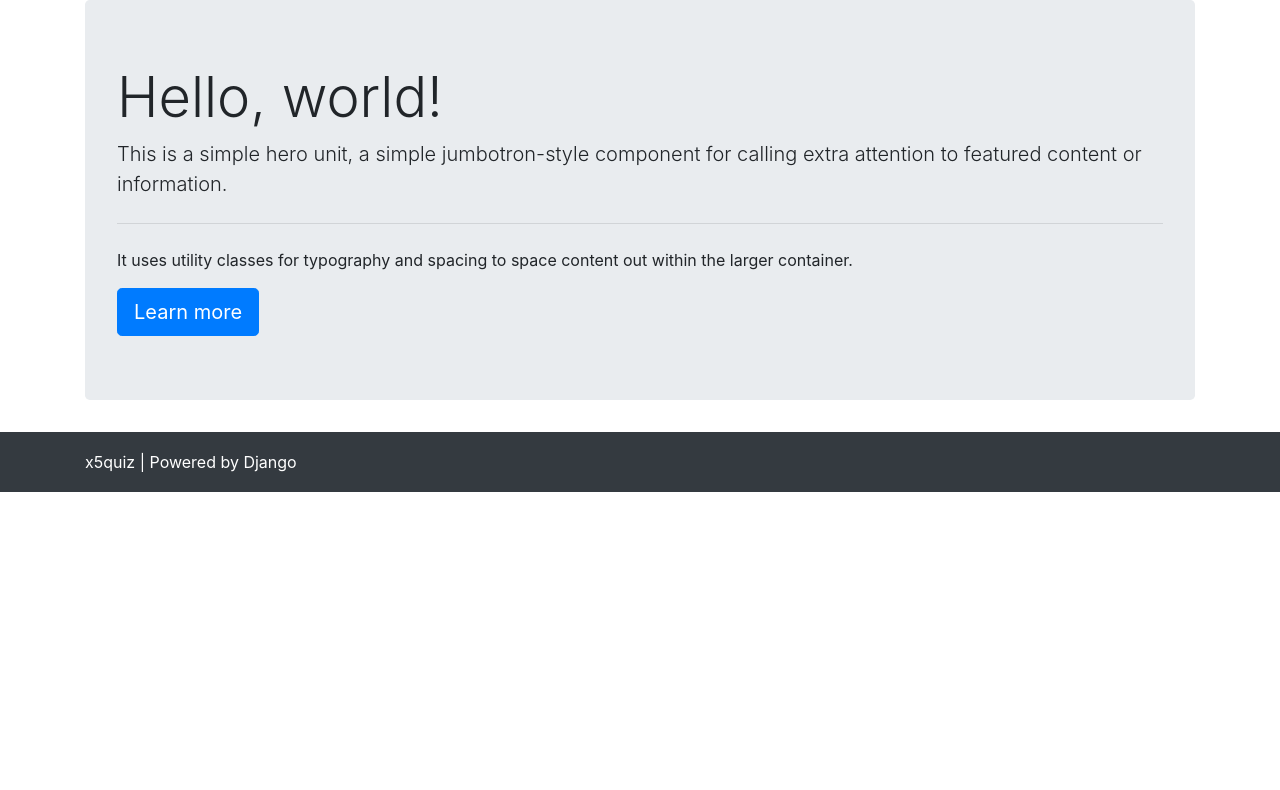
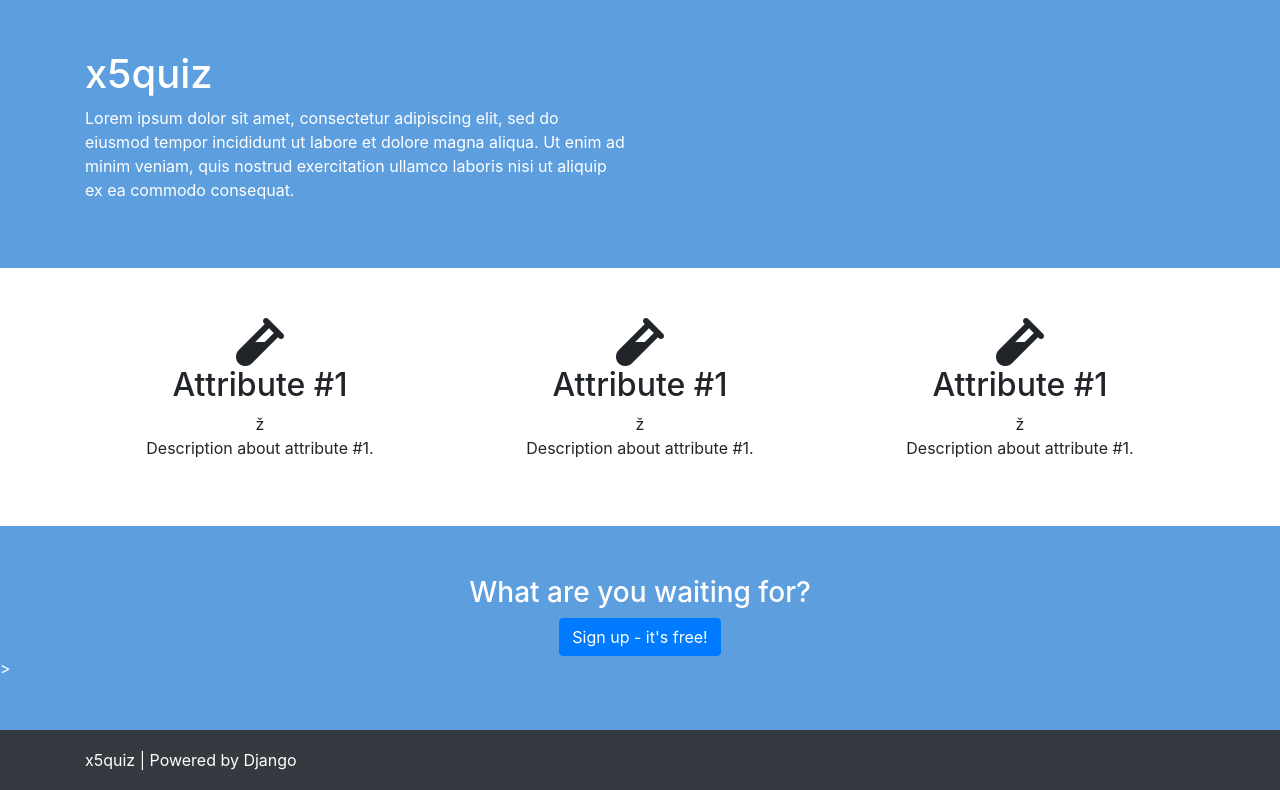
Before and after one commit to gregpr07/x5quiz, a Django app: page / in a window 1280 px wide. Shown: the part 56-846 px from the top of the page. Before the commit the page ends 548 px from the top, so only its background shows below. Run offline with Django 3.2, Linux system fonts and the light colour scheme; some libraries are stand-ins or nearby versions.

Commit message:
Started working on presentation.

```diff
--- a/home/templates/home/index.html
+++ b/home/templates/home/index.html
@@ -1,11 +1,46 @@
-{% extends "layout/default.html" %}
+{% extends "layout/default-containerless.html" %}
+
+{% load static %}
 
 {% block content %}
-    <div class="jumbotron">
-        <h1 class="display-4">Hello, world!</h1>
-        <p class="lead">This is a simple hero unit, a simple jumbotron-style component for calling extra attention to featured content or information.</p>
-        <hr class="my-4">
-        <p>It uses utility classes for typography and spacing to space content out within the larger container.</p>
-        <a class="btn btn-primary btn-lg" href="#" role="button">Learn more</a>
+    <div class="section" style="background-color: #5D9EDE;color:white;">
+        <div class="container">
+            <div class="row">
+                <div class="col-12 col-md-6">
+                    <h1>x5quiz</h1>
+                    <p>Lorem ipsum dolor sit amet, consectetur adipiscing elit, sed do eiusmod tempor incididunt ut labore et dolore magna aliqua. Ut enim ad minim veniam, quis nostrud exercitation ullamco laboris nisi ut aliquip ex ea commodo consequat.</p>
+                </div>
+                <div class="col-12 col-md-6"></div>
+            </div>
+        </div>
+    </div>
+    <div class="section">
+        <center>
+            <div class="container">
+                <div class="row">
+                    <div class="col-12 col-md-4">
+                        <i class="fas fa-vial fa-3x"></i>
+                        <h2>Attribute #1</h2>ž
+                        <p>Description about attribute #1.</p>
+                    </div>
+                     <div class="col-12 col-md-4">
+                        <i class="fas fa-vial fa-3x"></i>
+                        <h2>Attribute #1</h2>ž
+                        <p>Description about attribute #1.</p>
+                    </div>
+                     <div class="col-12 col-md-4">
+                        <i class="fas fa-vial fa-3x"></i>
+                        <h2>Attribute #1</h2>ž
+                        <p>Description about attribute #1.</p>
+                    </div>
+                </div>
+            </div>
+        </center>
+    </div>
+    <div class="section" style="background-color: #5D9EDE;color:white;">
+        <center>
+            <h3>What are you waiting for?</h3>
+            <a href="{% url "accounts-signup" %}" class="btn btn-primary">Sign up - it's free!</a>
+        </center>>
     </div>
 {% endblock %}
--- a/static/css/bootstrap-fix.css
+++ b/static/css/bootstrap-fix.css
@@ -1,3 +1,3 @@
 .card {
-    margin-top: 20px;
+    margin: 14px 0;
 }
--- a/static/css/style.css
+++ b/static/css/style.css
@@ -15,9 +15,12 @@ footer {
     padding: 18px;
     background: #343A40;
     color: white;
-    margin-top: 20px;
 }
 
 .align-center {
     text-align: center;
 }
+
+.section {
+    padding: 50px 0;
+}
--- /dev/null
+++ b/templates/layout/default-containerless.html
@@ -0,0 +1,8 @@
+{% extends "base.html" %}
+
+{% block body %}
+    {% include "components/header.html" %}
+    {% block content %}
+    {% endblock %}
+    {% include "components/footer.html" %}
+{% endblock %}
```
Also changed, not shown: static/img/section1.png (added).
